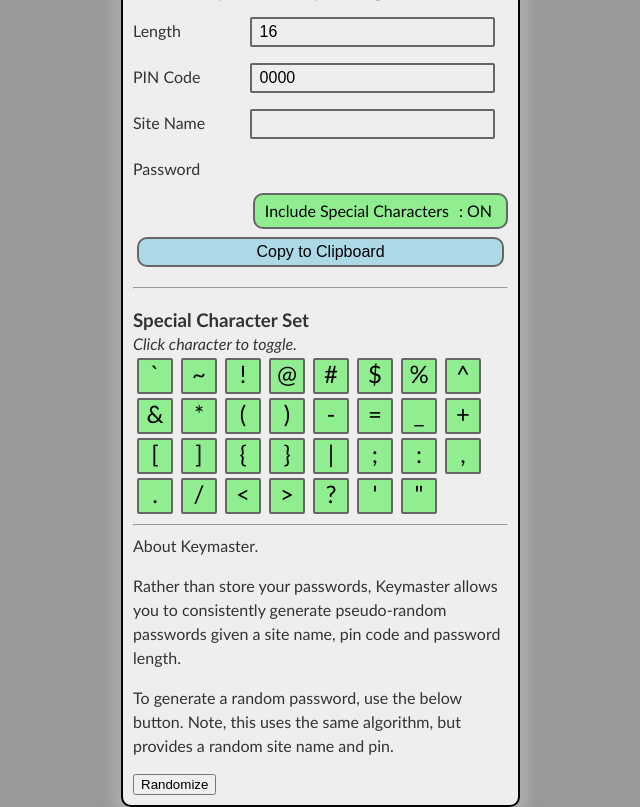
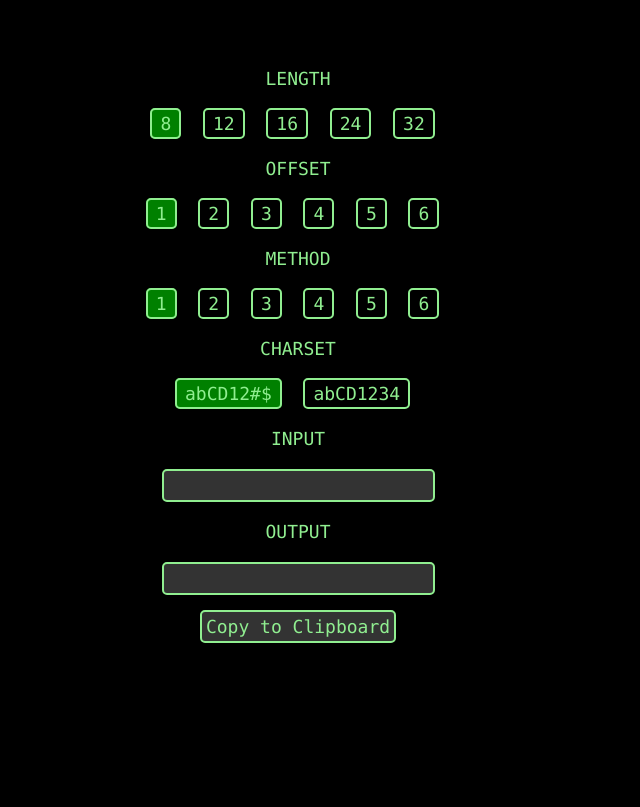
Before and after one commit to madmonk13/passgen, a plain HTML site: page index.html in a window 1280 px wide. Shown: the part 71-878 px from the top of the page, without its empty margins (342-982 px from the left). After the commit the page ends 850 px from the top, so only its background shows below. Drawn offline with Linux system fonts and the light colour scheme.

Commit message:
Update index.html

```diff
--- a/index.html
+++ b/index.html
@@ -1,29 +1,8 @@
 <!DOCTYPE HTML PUBLIC "-//W3C//DTD HTML 4.01 Transitional//EN" "http://www.w3.org/TR/html4/loose.dtd">
-<meta content="text/html;charset=utf-8" http-equiv="Content-Type">
-<meta content="utf-8" http-equiv="encoding">
 <html>
 <HEAD>
-<meta name="viewport" content="width=device-width, initial-scale=1.0">
-<TITLE> Keymaster </TITLE>
+<TITLE> PassGen </TITLE>
 <script>
-
-var sets = new Array();
-sets[0] = "abcdefghijklmnopqrstuvwxyz";
-sets[1] = "ABCDEFGHIJKLMNOPQRSTUVWXYZ";
-sets[2] = "0123456789";
-sets[3] = "`~!@#$%^&*()-=_+[]{}|;:,./<>?'\"";
-localStorage.specChar=[];
-
-
-function makeRando(){
-	document.getElementById("pin").value=Math.round(Math.random()*999999999999999);
-	document.getElementById("site").value = "";
-	for ( var i = 0; i <= 5; i++ ){
-		document.getElementById("site").value += Math.random().toString(36).slice(-5);
-	}
-	makePassword2020();
-
-}
 
 function copyField(id) {
 	document.getElementById(id).classList.remove("copy");
@@ -34,84 +13,158 @@ function copyField(id) {
 	document.getElementById(id).classList.add("copy");
 }
 
-function swapChar(s,c,o){
-	if ( document.getElementById("charset").checked !== true && s == 3 ){
-			s = 0;
+function makePassword() {
+	modifier = document.getElementById("key").value;
+	var x = document.getElementById("site").value;
+	if ( x!="" && modifier != "" )
+	{
+		x = x.toLowerCase();
+		var toAdd = parseInt(modifier);
+		var lc = "abcdefghijklmnopqrstuvwxyz";
+		var sc = ")!@#$%^&*(";
+
+		var use_lowercase = "";
+		var use_uppercase = "";
+		var use_numeric = "";
+		var use_special = "";
+
+		var of_each = document.getElementById("length").value/4;
+
+		for ( a = 0 ; a <= (of_each - 1) ; a++ )
+		{
+			var c1 = x.substr(a,1);
+			var c2 = x.substr(((x.length)-1)-a,1);
+			var p1 = lc.indexOf(c2);
+			var p2 = lc.indexOf(c1);
+			var i = 0 + toAdd;
+			var n1 = lc.charAt((p1+i)%26);
+			var n2 = lc.charAt((p2+i)%26);
+			while ((use_lowercase+use_uppercase).toLowerCase().indexOf(n1)!=-1)
+			{
+				i++;
+				var n1 = lc.charAt((p1+i)%26);
 			}
-	let useSet = sets[s];
-	if ( s == 3 ){
-		useSet = filterSpecChars();
+			use_lowercase += n1;
+			var i = 1;
+			while ((use_lowercase+use_uppercase).toLowerCase().indexOf(n2)!=-1)
+			{
+				i++;
+				var n2 = lc.charAt((p2+i)%26);
 			}
-	c = c.toLowerCase();
-	var l = sets[0].indexOf(c);
-	var rc = useSet.charAt((l+o)%useSet.length);
-	return rc;
+			use_uppercase += n2.toUpperCase();
+		}
+		var counter = 0;
+		var inc = toAdd-1	;
+		var suffix = "";
+		var special = "";
+		var useNum;
+		for (c=0;c<x.length;c++)
+		{
+			if (x.charAt(c)=="a")	{inc = inc + 1;}
+			if (x.charAt(c)=="e")	{inc = inc + 2;}
+			if (x.charAt(c)=="i")	{inc = inc + 3;}
+			if (x.charAt(c)=="o")	{inc = inc + 4;}
+			if (x.charAt(c)=="u")	{inc = inc + 5;}
+		}
+		if (inc==0)		{inc = 1;}
+
+		for ( d = 1 ; d <= (of_each*2) ; d++ )
+		{
+			counter += inc;
+			useNum = counter.toString().substr(-1,1);
+			if (d%2==1){
+				while (use_numeric.indexOf(useNum.toString())!=-1) {
+					counter++;
+					useNum = counter.toString().substr(-1,1);
+				}
+				use_numeric += useNum.toString();
+			}
+			else {
+
+				if ( document.getElementById("charset").value == 1 ){
+					while (use_special.indexOf(useNum.toString())!=-1) {
+						counter++;
+						useNum = counter.toString().substr(-1,1);
+					}
+					use_special += sc.charAt(useNum);
+				}
+				else {
+					while (use_numeric.indexOf(useNum.toString())!=-1) {
+						counter++;
+						useNum = counter.toString().substr(-1,1);
+					}
+					use_special += useNum.toString();
+				}
+			}
 		}
 
-function filterSpecChars(){
-	tempSet = "";
-	let settings = document.getElementById("specialChars").getElementsByTagName("input");
-	for ( var i in settings ){
-		if ( settings[i].checked === true ){
-			tempSet += sets[3][settings[i].value];
+		var use_method = document.getElementById("method").value;
+		var output = "";
+
+		switch ( use_method )
+		{
+
+			case "1":
+				output += use_lowercase;
+				output += use_uppercase;
+				output += use_numeric;
+				output += use_special;
+			break;
+
+			case "2":
+				output += use_numeric;
+				output += use_special;
+				output += use_lowercase;
+				output += use_uppercase;
+			break;
+
+			case "3":
+				output += use_uppercase;
+				output += use_lowercase;
+				output += use_numeric;
+				output += use_special;
+			break;
+
+			case "4":
+			for ( t = 0 ; t < of_each ; t++ ) {
+				output += use_lowercase[t];
+				output += use_uppercase[t];
 			}
+			for ( t = 0 ; t < of_each ; t++ ) {
+				output += use_numeric[t];
+				output += use_special[t];
 			}
-	return tempSet;
+			break;
+
+			case "5":
+			for ( t = 0 ; t < of_each ; t++ ) {
+				output += use_numeric[t];
+				output += use_special[t];
+				output += use_lowercase[t];
+				output += use_uppercase[t];
 			}
+			break;
 
-function makePassword2020() {
-	var site = document.getElementById("site").value;
-	var pin = document.getElementById("pin").value;
-	var length = document.getElementById("length").value;
-	if ( site == "" || pin == "" || length == "" ){ return; }
-	document.getElementById("output").value = passAlgo(site,pin,length);
+			case "6":
+			for ( t = 0 ; t < of_each ; t++ ) {
+				output += use_uppercase[t];
+				output += use_lowercase[t];
 			}
+			for ( t = 0 ; t < of_each ; t++ ) {
+				output += use_numeric[t];
+				output += use_special[t];
+			}
+			break;
 
-function passAlgo(site,pin,length){
-  var o = parseInt(pin) * 16807 % 2147483647;
-  var output = "";
-  var r = 0;
-  for ( var t = 0; t < site.length; t++ ){
-    r += site.charCodeAt(t);
-  }
-
-  for (var i = 0; i < length; i++) {
-    var c = site.charAt((i+r) % site.length);
-    var s = ( pin + i ) % sets.length;
-    var nc = swapChar(s, c, o, r);
-    var t = 0;
-    // impossible to avoid duplicates with larger passwords
-    // so we set a maximum number of attempts to find alternate
-    // to avoid infinite loop.
-    while (output.indexOf(nc) != -1 && t <= 26) {
-      o = (o + 1);
-      nc = swapChar(s, c, o);
-      t++;
-    }
-    output += swapChar(s, c, o);
-  }
-  // shuffle the password for extra pseudo randomness
-  var shuffle = (pin).toString();
-  for (var a = 0; a < shuffle.length; a++) {
-    var p = parseInt(shuffle[a]);
-    if (p > output.length) {
-      p = p - output.length;
-    }
-    if (p != 0) {
-      output = shuffleString(output, p);
-    }
-  }
-  return output;
 		}
 
 
-
-function shuffleString(s,x){
-	var left = s.substring(0,x);
-	var right = s.substring(x);
-	return right + left;
+		document.getElementById("output").value = output;
 	}
-
+	else {
+		document.getElementById("output").value = "";
+	}
+}
 
 function setVal(i,c,f,v){
 	var all = document.getElementsByClassName(c);
@@ -120,7 +173,7 @@ function setVal(i,c,f,v){
 	}
 	document.getElementById(i).className = c+" active";
 	document.getElementById(f).value = v;
-	makePassword2020();
+	makePassword();
 }
 
 if (window.applicationCache) {
@@ -130,229 +183,141 @@ if (window.applicationCache) {
 		}
 	});
 }
-
-function populateSpecChars(){
-	for ( var i in sets[3] ){
-		var c = document.createElement("input");
-			c.type = "checkbox";
-			c.setAttribute("class","charOpts");
-			c.value = i;
-			c.checked = "checked";
-			c.setAttribute("onclick","makePassword2020();");
-			c.id = "specChar"+i;
-		document.getElementById("specialChars").appendChild(c);
-		var l = document.createElement("label");
-			l.setAttribute("for","specChar"+i);
-			l.innerHTML = sets[3][i];
-		document.getElementById("specialChars").appendChild(l);
-	}
-}
-function showTab(x){
-	document.getElementById("tab1").style.display="none";
-	document.getElementById("tab2").style.display="none";
-	document.getElementById("tab"+x).style.display="block";
-	document.getElementById("header1").classList.remove("active");
-	document.getElementById("header2").classList.remove("active");
-	document.getElementById("header"+x).classList.add("active");
-}
-
-function saveOptions(){
-	let settings = document.getElementById("specialChars").getElementsByTagName("input");
-	for ( var i in settings ){
-		localStorage.setItem(settings[i].id,settings[i].checked);
-	}
-}
-function loadOptions(){
-	let settings = document.getElementById("specialChars").getElementsByTagName("input");
-	for ( var i in settings ){
-		if ( localStorage[settings[i].id] && typeof(localStorage[settings[i].id]) != "undefined" ){
-			if ( document.getElementById(settings[i].id) && localStorage[settings[i].id] == "false" ){
-				document.getElementById(settings[i].id).checked = false
-			}
-		}
-	}
-}
 </script>
 <style>
+* {
+	font-family: Monaco, Arial, Sans-Serif;
+	font-size: 18px;
+}
 body {
-	background-color: #999;
-	font-family:'Trebuchet MS', 'Lucida Sans Unicode', 'Lucida Grande', 'Lucida Sans', Arial, sans-serif;
-	color: #333333;
-	font-size: 16px;
-	line-height: 24px;
+	text-align: left;
+	background-color: #000;
+	color: lightgreen;
 }
-#container {
-	background-color: #eee;
-	display: block;
-	width: 375px;
-	border: 2px solid #000;
-	border-radius: 10px;
-	padding: 10px;
-	position: absolute;
-	left: 50%;
-	top: 1%;
-	margin-left: -177px;
-	box-shadow: #aaa 0px 0px 10px 10px;
+table {
+	background-color: transparent;
+	margin: 10% 0;
+	width:100%;
 }
-@media only screen and (max-width: 500px) {
-	body {
-		background-color: #eee;
+td {
+	text-align: center;
+	vertical-align:top;
+	padding: 6px 2px;
+	line-height:30px;
 	}
-	#container {
-		width: 96%;
-		box-shadow: none;
-		border-color: transparent;
-		padding: 0;
-		margin: 0;
-		position:relative;
-		left: 0;
-		top: 0;
-
+input, select, button {
+	border: 1px solid silver;
+	text-align: center;
+	padding:4px;
+	border-radius: 5px;
+	background-color: #333;
+	border: 2px solid lightgreen;
+	color: lightgreen;
+	overflow-y: none;
+}
+.offset, .method, .length, .charset {
+	color: lightgreen;
+	border: 2px solid lightgreen;
+	border-radius: 5px;
+	text-decoration:none;
+	padding: 3px 8px;
+}
+.active {
+	background-color: green;
+}
+#status {
+	font-size: 11px;
+	text-align: center;
+}
+@keyframes copy {
+	0% {
+		background-color: transparent;
+	}
+	50% {
+		background-color: lightgreen;
+	}
+	100% {
+		background-color: transparent;
 	}
 }
 
-#container h1, h5 {
-	text-align: center;
-	margin: 4px 0;
+.copy {
+	animation-name: copy;
+	animation-iteration-count: 1;
+	animation-duration: 0.5s;
 }
-
-
-#container #generate label {
-	display: inline-block;
-	width: 30%;
-}
-#container #generate input[type=text],
-#container #generate input[type=number] {
-	display:inline-block;
-	width: 60%;
-	font-size: 16px;
-	margin: 8px 0;
-	border-radius: 2px;
-}
-#container #generate input[type=checkbox]{
-	display: none;
-}
-#container #generate label[for=charset]{
-	display: block;
-	float: right;
-	clear: both;
-	width: auto	;
-	text-align: right;
-	background-color: #666;
-	color: #333;
-	padding: 4px 10px;
-	border-radius: 10px;
-	border: 2px solid #000;
-}
-#container #generate input[type=checkbox]:checked + label {
-	background-color: lightgreen;
-	color: #000;
-	border-color: #666;
-}
-
-#container #generate input[type=checkbox]:checked + label:after {
-	content:": ON";
-	margin: 0 4px 0 10px;
-}
-#container #generate input[type=checkbox] + label:after {
-	content:": OFF";
-	margin: 0 4px 0 10px;
-}
-
-#container #generate button {
-	display:block;
-	width: 98%;
-	padding: 4px 10px;
-	border-radius: 10px;
-	border: 2px solid #666;
-	margin: 20px 1%;
-	font-size: 16px;
-	color: #000;
-	background-color: lightblue;
-}
-#container #generate button:active {
-	color: lightblue;
-	background-color: #fff;
-}
-
-#container #config input[type=checkbox]{
-	display: none;
-}
-#container #config label {
-	display: inline-block;
-	width: 32px;
-	height: 32px;
-	background-color: #666;
-	color: #999;
-	font-size: 24px;
-	line-height: 28px;
-	margin: 2px 4px;
-	text-align: center;
-	border-radius: 2px;
-	border: 2px solid #012D38;
-}
-#container #config input[type=checkbox]:checked + label {
-	background-color: lightgreen;
-	color: #000;
-	border-color: #666;
-}
-#container #generate input[type=text],
-#container #generate input[type=number]{
-	color: #000;
-	border: 2px solid #666;
-	background-color: transparent;
-	padding: 4px 8px;
-}
-#container #generate #output {
-	background-color: transparent;
-	border-color: transparent;
-	color: #000;
-	font-weight: 500;
-	text-align: left;
-}
-
-#container #config h3 {
-	margin-bottom: 0;
-}
-
 </style>
 </HEAD>
-<BODY onload="populateSpecChars();loadOptions();" onunload="saveOptions();">
-	<div id="container">
-		<h1>Keymaster</h1>
-		<h5>A pseudo-random password generator.</h5>
-		<div id="generate">
-			<label for="length">Length</label>
-			<input type="number" size=24 id="length" value=16 onkeyup="this.value=this.value.replace(/[^0-9]/g,'');makePassword2020();" onchange="makePassword2020();">
-			<br/>
-			<label for="pin">PIN Code</label>
-			<input type="number" size=24 id="pin" value="0000" onkeyup="this.value=this.value.replace(/[^0-9]/g,'');makePassword2020();" onchange="makePassword2020();">
-			<br/>
-			<label for="site">Site Name</label>
-			<input type="text" size=24 id="site" onkeyup="makePassword2020();">
-			<br/>
-			<label for="output">Password</label>
-			<input type="text" size=24 id="output" readonly>
-			<br/>
-			<input type="checkbox" id="charset" checked=true onclick="makePassword2020();">
-			<label for="charset">Include Special Characters</label>
-			<br/>
+<BODY>
+<table cellpadding=3 cellspacing=3 align="center">
+	<tr>
+		<td>LENGTH</td>
+	</tr>
+	<tr>
+		<td>
+			<a href='javascript:void(0);' id="length_8" class='length active' onclick='setVal("length_8","length","length",8);'>8</a>&nbsp;
+			<a href='javascript:void(0);' id="length_12" class='length' onclick='setVal("length_12","length","length",12);'>12</a>&nbsp;
+			<a href='javascript:void(0);' id="length_16" class='length' onclick='setVal("length_16","length","length",16);'>16</a>&nbsp;
+			<a href='javascript:void(0);' id="length_24" class='length' onclick='setVal("length_24","length","length",24);'>24</a>&nbsp;
+			<a href='javascript:void(0);' id="length_32" class='length' onclick='setVal("length_32","length","length",32);'>32</a>&nbsp;
+			<input type="hidden" size=2 id="length" value=8>
+		</td>
+	</tr>
+	<tr>
+		<td>OFFSET</td>
+	</tr>
+	<tr>
+		<td>
+			<a href='javascript:void(0);' id="offset_1" class='offset active' onclick='setVal("offset_1","offset","key",1);'>1</a>&nbsp;
+			<a href='javascript:void(0);' id="offset_2" class='offset' onclick='setVal("offset_2","offset","key",2);'>2</a>&nbsp;
+			<a href='javascript:void(0);' id="offset_3" class='offset' onclick='setVal("offset_3","offset","key",3);'>3</a>&nbsp;
+			<a href='javascript:void(0);' id="offset_4" class='offset' onclick='setVal("offset_4","offset","key",4);'>4</a>&nbsp;
+			<a href='javascript:void(0);' id="offset_5" class='offset' onclick='setVal("offset_5","offset","key",5);'>5</a>&nbsp;
+			<a href='javascript:void(0);' id="offset_6" class='offset' onclick='setVal("offset_6","offset","key",6);'>6</a>&nbsp;
+			<input type="hidden" size=1 id="key" value=1>
+		</td>
+	</tr>
+	<tr>
+		<td>METHOD</td>
+	</tr>
+	<tr>
+		<td>
+			<a href='javascript:void(0);' id="method_1" class='method active' onclick='setVal("method_1","method","method",1);'>1</a>&nbsp;
+			<a href='javascript:void(0);' id="method_2" class='method' onclick='setVal("method_2","method","method",2);'>2</a>&nbsp;
+			<a href='javascript:void(0);' id="method_3" class='method' onclick='setVal("method_3","method","method",3);'>3</a>&nbsp;
+			<a href='javascript:void(0);' id="method_4" class='method' onclick='setVal("method_4","method","method",4);'>4</a>&nbsp;
+			<a href='javascript:void(0);' id="method_5" class='method' onclick='setVal("method_5","method","method",5);'>5</a>&nbsp;
+			<a href='javascript:void(0);' id="method_6" class='method' onclick='setVal("method_6","method","method",6);'>6</a>&nbsp;
+			<input type="hidden" size=1 id="method" value=1>
+		</td>
+	</tr>
+	<tr>
+		<td>CHARSET</td>
+	</tr>
+	<tr>
+		<td>
+			<a href='javascript:void(0);' id="charset_1" class='charset active' onclick='setVal("charset_1","charset","charset",1);'>abCD12#$</a>&nbsp;
+			<a href='javascript:void(0);' id="charset_2" class='charset' onclick='setVal("charset_2","charset","charset",2);'>abCD1234</a>&nbsp;
+			<input type="hidden" size=1 id="charset" value=1>
+		</td>
+	</tr>
+	<tr>
+		<td>INPUT</td>
+	</tr>
+	<tr>
+		<td><input type="text" size=24 id="site" onkeyup="makePassword();"></td>
+	</tr>
+	<tr>
+		<td>OUTPUT</td>
+	</tr>
+	<tr>
+		<td><input type="text" size=24 id="output" readonly></td>
+	</tr>
+	<tr>
+		<td>
 			<button onclick="copyField('output');">Copy to Clipboard</button>
-		</div>
-		<div id="config">
-			<hr/>
-			<h3>Special Character Set</h3>
-			<i>Click character to toggle.</i>
-			<div id="specialChars"></div>
-		</div>
-		<div id="about">
-			<hr/>
-			About Keymaster.
-			<p>Rather than store your passwords, Keymaster allows you to consistently generate pseudo-random passwords given a site name, pin code and password length.</p>
-			<p>To generate a random password, use the below button.  Note, this uses the same algorithm, but provides a random site name and pin.</p>
-			<button onclick="makeRando();">Randomize</button>
-
-		</div>
-	</div>
+		</td>
+	</tr>
+</table>
 </BODY >
 </HTML>
```
Lines whose indentation alone changed are shown as unchanged.
